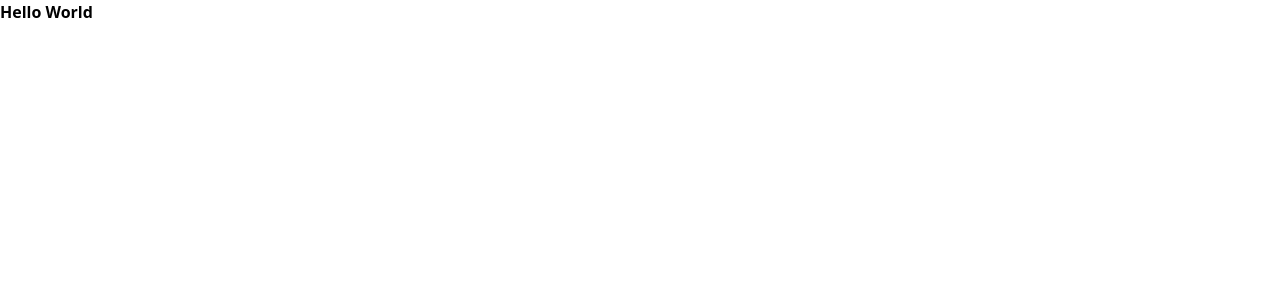
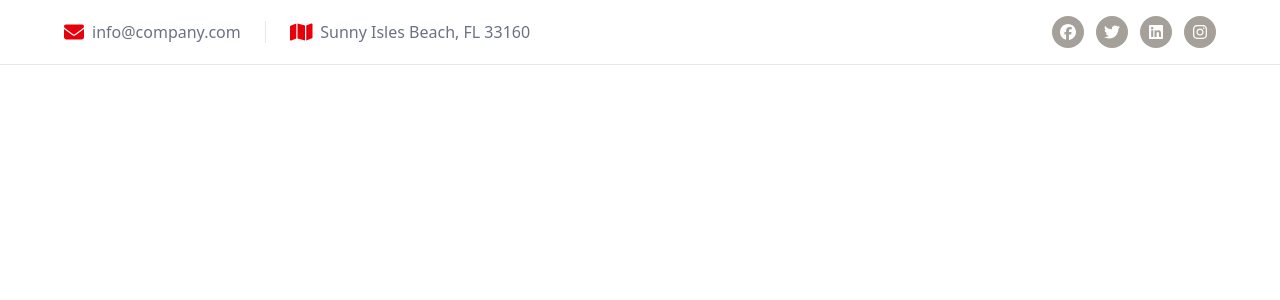
Before and after one commit to Nikkihosseini/Villa-agency, a React (Vite) app: page / in a window 1280 px wide. Shown: the top 300 px of the page. Built offline with nearby package versions, Linux system fonts and the light colour scheme.

Commit message:
Header Contact

```diff
--- a/index.html
+++ b/index.html
@@ -1,12 +1,12 @@
 <!doctype html>
 <html lang="en">
   <head>
-    <meta charset="UTF-8" />
+    <meta charset="UTF-8"/>
     <link href="/dist/styles.css" rel="stylesheet">
     <meta name="viewport" content="width=device-width, initial-scale=1.0" />
     <title>Villa Agency</title>
   </head>
-  <body>
+  <body class="font-sans">
     <div id="root"></div>
     <script type="module" src="/src/main.jsx"></script>
   </body>
--- a/package.json
+++ b/package.json
@@ -10,6 +10,10 @@
     "preview": "vite preview"
   },
   "dependencies": {
+    "@fortawesome/fontawesome-svg-core": "^6.7.2",
+    "@fortawesome/free-brands-svg-icons": "^6.7.2",
+    "@fortawesome/free-solid-svg-icons": "^6.7.2",
+    "@fortawesome/react-fontawesome": "^0.2.2",
     "@tailwindcss/vite": "^4.0.0",
     "react": "^18.3.1",
     "react-dom": "^18.3.1"
--- a/src/App.jsx
+++ b/src/App.jsx
@@ -1,14 +1,11 @@
-import { useState } from 'react'
 import './index.css'
+import Header from './Header/Header.jsx'
 
-function App() {
-  const [count, setCount] = useState(0)
+export default function App() {
 
   return (
-    <div>
-       <h1 className="text-black font-extrabold font-[mono">Hello World</h1>
-    </div>
+    <>
+     <Header/>
+    </>
   )
 }
-
-export default App
--- /dev/null
+++ b/src/Header/Header.jsx
@@ -0,0 +1,39 @@
+import '../index.css'
+import { FontAwesomeIcon } from '@fortawesome/react-fontawesome'
+import { faFacebook, faTwitter, faLinkedin, faInstagram } from '@fortawesome/free-brands-svg-icons'
+import { faEnvelope, faMap} from '@fortawesome/free-solid-svg-icons'
+
+
+export default function Header() {
+
+  return (
+    <div className='bg-white w-full border-b-1 border-solid border-gray-200'>
+     <div className='container mx-auto px-16'>
+      <div className='flex items-center justify-between py-4'>
+          <div className='text-gray-500'>
+            <span className='pr-6 border-r-1 border-solid border-gray-200'>
+            <FontAwesomeIcon className='text-red-600 fa-lg mr-2' icon={faEnvelope}/>
+              info@company.com</span>
+            <span className='ml-6'>
+            <FontAwesomeIcon className='text-red-600 fa-lg mr-2' icon={faMap}/>
+              Sunny Isles Beach, FL 33160</span>
+          </div>
+          <div className='flex items-center gap-x-3'>
+            <a className='flex items-center justify-center rounded-full w-8 h-8 bg-stone-400' href="https://www.facebook.com">
+            <FontAwesomeIcon className='text-white' icon={faFacebook}/>
+            </a>
+            <a className='flex items-center justify-center rounded-full w-8 h-8 bg-stone-400' href="https://www.twitter.com">
+            <FontAwesomeIcon className='text-white' icon={faTwitter}/>
+            </a>
+            <a className='flex items-center justify-center rounded-full w-8 h-8 bg-stone-400' href="https://www.linkedin.com">
+            <FontAwesomeIcon className='text-white' icon={faLinkedin}/>
+            </a>
+            <a className='flex items-center justify-center rounded-full w-8 h-8 bg-stone-400' href="https://www.instagram.com">
+            <FontAwesomeIcon className='text-white' icon={faInstagram}/>
+            </a>
+          </div>
+      </div>
+     </div>
+    </div>
+  )
+}
```
Also changed, not shown: 1 other file (tests, documents, lock files or other folders).
